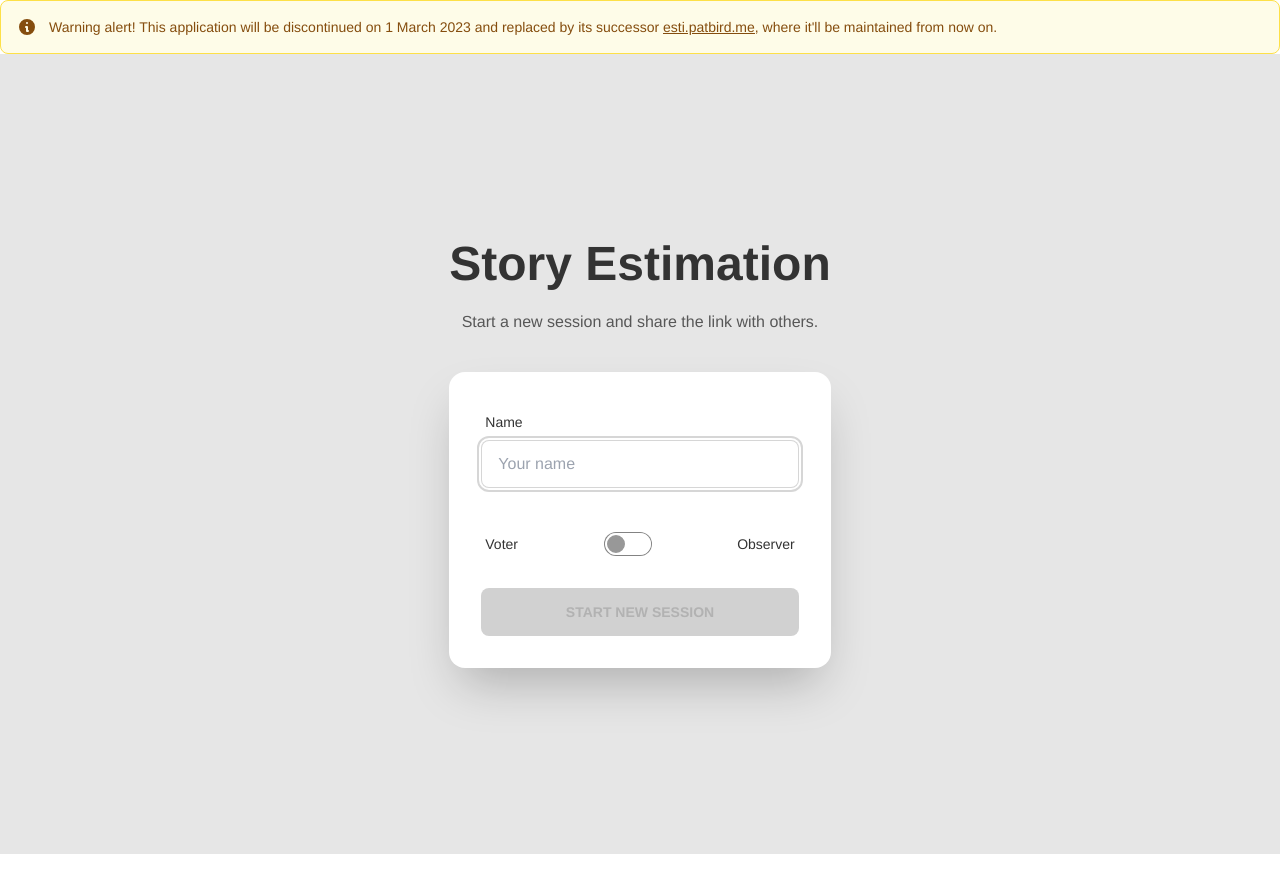
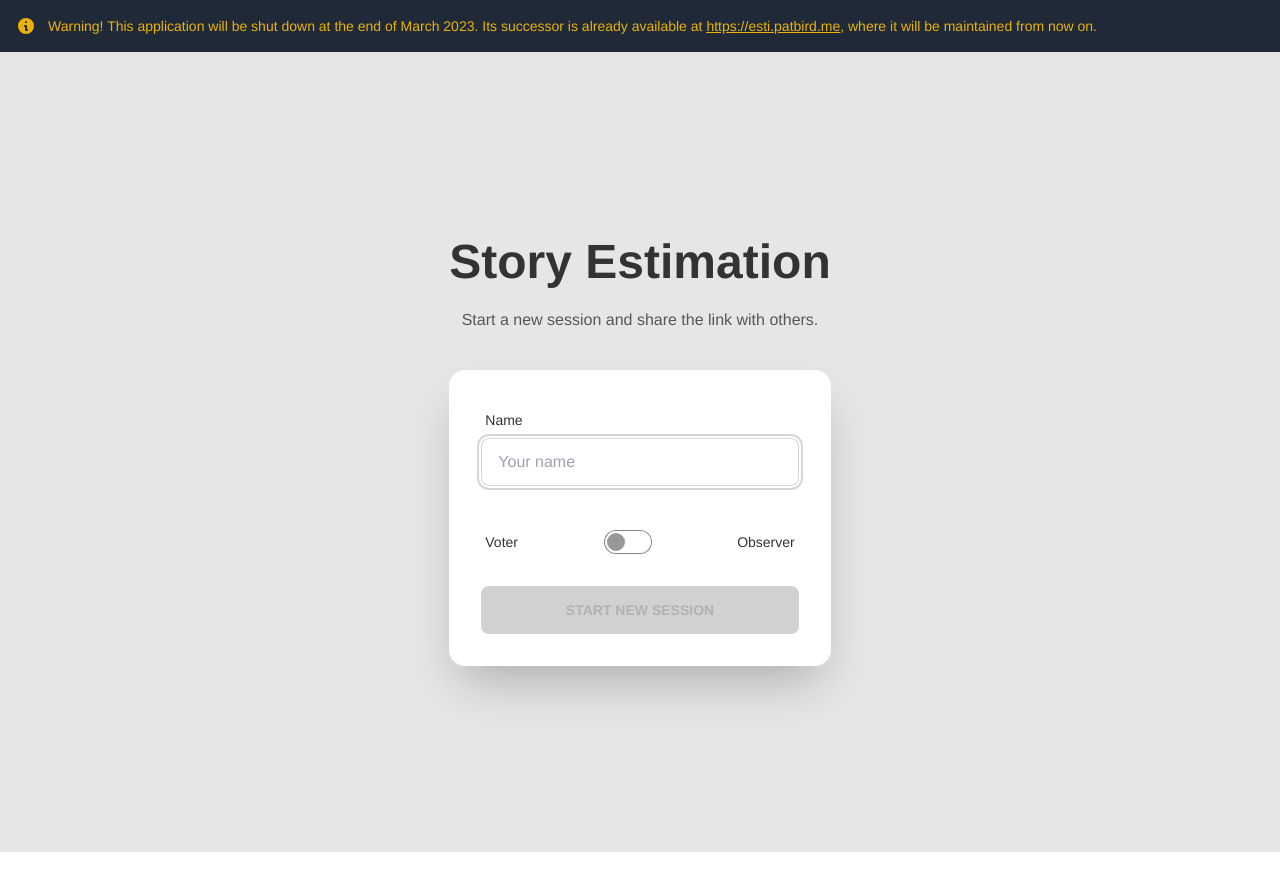
Before and after one commit to PatrikBird/estimate, a Vue app: page / in a window 1280 px wide. Shown: the top 892 px of the page. Built offline with nearby package versions, Linux system fonts and the light colour scheme; no server answers.

Commit message:
chore: add deprecation alert

```diff
--- a/src/components/DeprecationAlert.vue
+++ b/src/components/DeprecationAlert.vue
@@ -1,14 +1,14 @@
 <template>
-  <div class="flex p-4 text-sm text-yellow-800 border border-yellow-300 rounded-lg bg-yellow-50 dark:bg-gray-800 dark:text-yellow-300 dark:border-yellow-800" role="alert">
-    <svg aria-hidden="true" class="flex-shrink-0 inline w-5 h-5 mr-3" fill="currentColor" viewBox="0 0 20 20" xmlns="http://www.w3.org/2000/svg"><path fill-rule="evenodd" d="M18 10a8 8 0 11-16 0 8 8 0 0116 0zm-7-4a1 1 0 11-2 0 1 1 0 012 0zM9 9a1 1 0 000 2v3a1 1 0 001 1h1a1 1 0 100-2v-3a1 1 0 00-1-1H9z" clip-rule="evenodd"></path></svg>
+  <div class="flex p-4 text-sm text-yellow-500 dark:text-yellow-500 bg-gray-800" role="alert">
+    <svg aria-hidden="true" class="flex-shrink-0 inline w-5 h-5 mr-3" fill="#eab208" viewBox="0 0 20 20" xmlns="http://www.w3.org/2000/svg"><path fill-rule="evenodd" d="M18 10a8 8 0 11-16 0 8 8 0 0116 0zm-7-4a1 1 0 11-2 0 1 1 0 012 0zM9 9a1 1 0 000 2v3a1 1 0 001 1h1a1 1 0 100-2v-3a1 1 0 00-1-1H9z" clip-rule="evenodd"></path></svg>
     <span class="sr-only">Info</span>
     <div>
-      <span class="font-medium">Warning alert!</span>
-      This application will be discontinued on 1 March 2023 and replaced by its successor
+      <span class="font-medium">Warning!</span>
+      This application will be shut down at the end of March 2023. Its successor is already available at
       <span class="underline">
-        <a href="https://esti.patbird.me" target="_blank" rel="noopener noreferrer">esti.patbird.me</a>
+        <a href="https://esti.patbird.me" target="_blank" rel="noopener noreferrer">https://esti.patbird.me</a>
       </span>,
-      where it'll be maintained from now on.
+      where it will be maintained from now on.
     </div>
   </div>
 </template>
```
